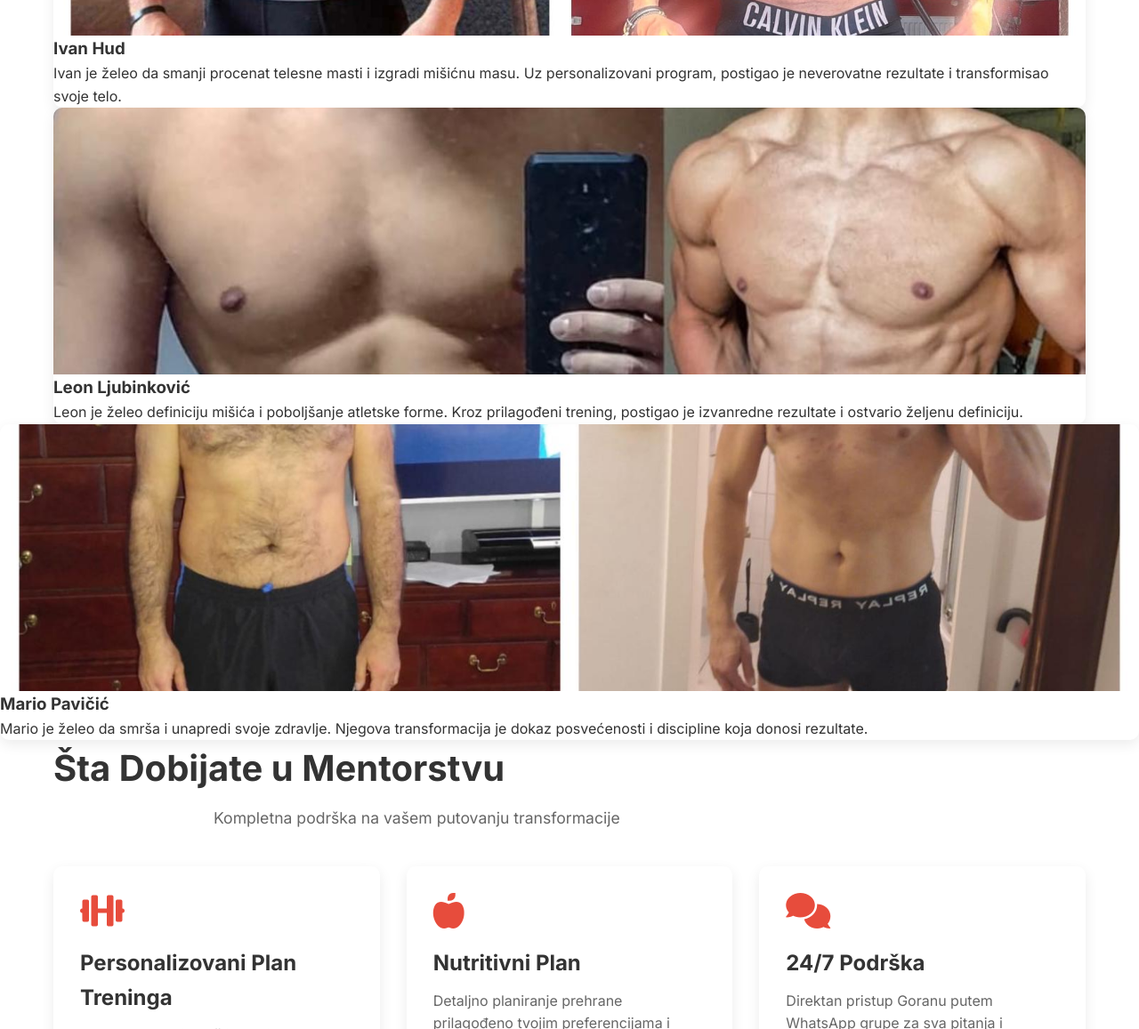
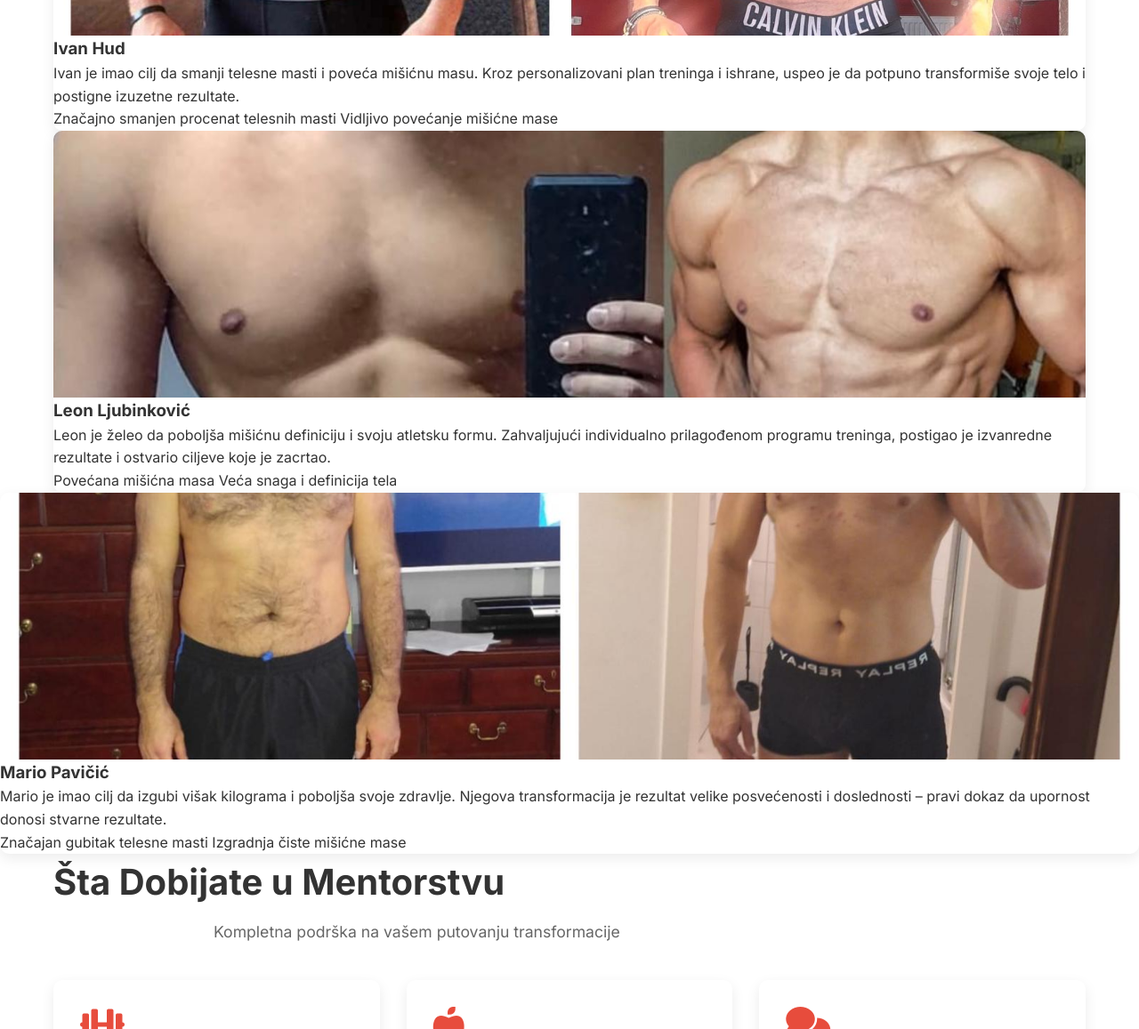
Before and after one commit to Matijaasajt123/goran-fitness-landing, a plain HTML site: page index.html in a window 1280 px wide. Shown: the part 2120-3277 px from the top of the page at 89% size. Drawn offline with Linux system fonts and the light colour scheme.

Commit message:
Update index.html

```diff
--- a/index.html
+++ b/index.html
@@ -96,7 +96,10 @@
                     </div>
                     <div class="transformation-content">
                         <h3>Ivan Hud</h3>
-                        <p>Ivan je želeo da smanji procenat telesne masti i izgradi mišićnu masu. Uz personalizovani program, postigao je neverovatne rezultate i transformisao svoje telo.</p>
+<p>Ivan je imao cilj da smanji telesne masti i poveća mišićnu masu. Kroz personalizovani plan treninga i ishrane, uspeo je da potpuno transformiše svoje telo i postigne izuzetne rezultate.</p>
+<span class="result">Značajno smanjen procenat telesnih masti</span>
+<span class="result">Vidljivo povećanje mišićne mase</span>
+
                         </div>
                     </div>
                 </div>
@@ -106,7 +109,10 @@
                     </div>
                     <div class="transformation-content">
                         <h3>Leon Ljubinković</h3>
-                        <p>Leon je želeo definiciju mišića i poboljšanje atletske forme. Kroz prilagođeni trening, postigao je izvanredne rezultate i ostvario željenu definiciju.</p>
+                        <p>Leon je želeo da poboljša mišićnu definiciju i svoju atletsku formu. Zahvaljujući individualno prilagođenom programu treninga, postigao je izvanredne rezultate i ostvario ciljeve koje je zacrtao.</p>
+<span class="result">Povećana mišićna masa</span>
+<span class="result">Veća snaga i definicija tela</span>
+
                         </div>
                     </div>
                 </div>
@@ -116,7 +122,10 @@
                     </div>
                     <div class="transformation-content">
                         <h3>Mario Pavičić</h3>
-                        <p>Mario je želeo da smrša i unapredi svoje zdravlje. Njegova transformacija je dokaz posvećenosti i discipline koja donosi rezultate.</p>
+                        <p>Mario je imao cilj da izgubi višak kilograma i poboljša svoje zdravlje. Njegova transformacija je rezultat velike posvećenosti i doslednosti – pravi dokaz da upornost donosi stvarne rezultate.</p>
+<span class="result">Značajan gubitak telesne masti</span>
+<span class="result">Izgradnja čiste mišićne mase</span>
+
                         </div>
                     </div>
                 </div>
```
